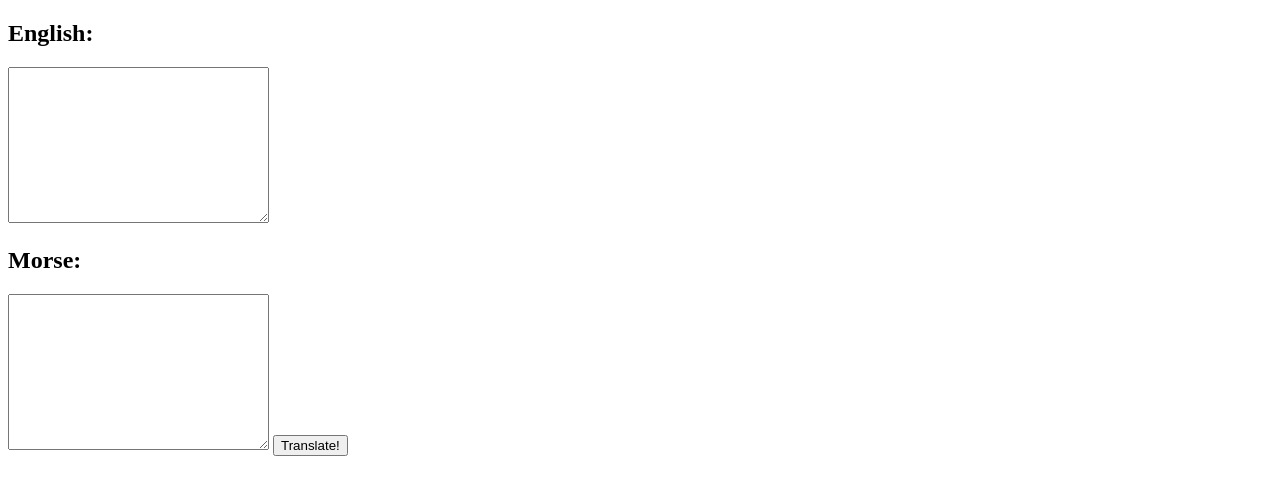
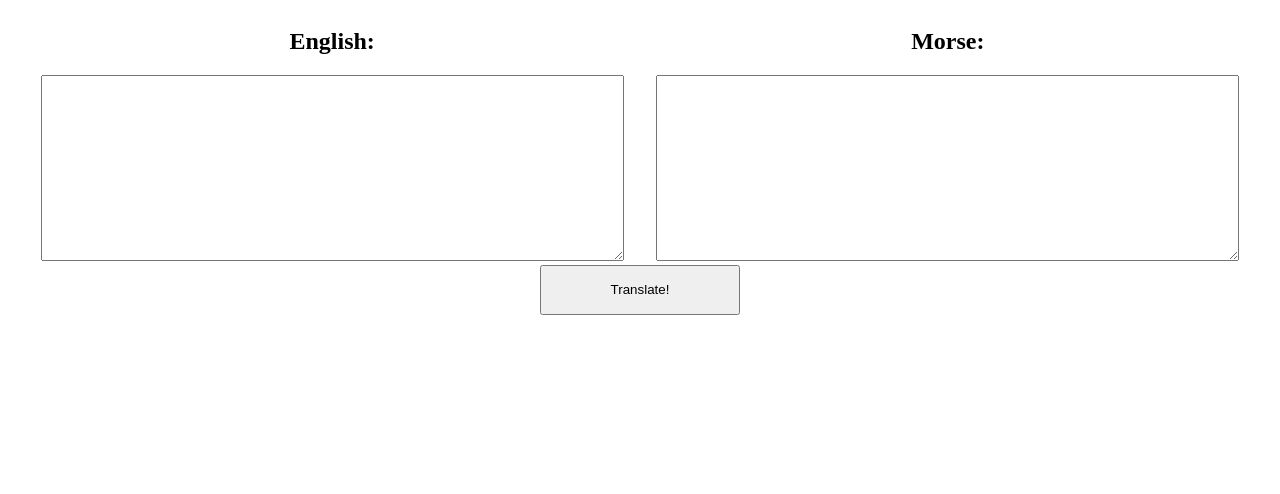
Before and after one commit to AStrickland94/morse-code-translator, a plain HTML site: page index.html in a window 1280 px wide. Drawn offline with Linux system fonts and the light colour scheme.

Commit message:
added some basic  styling

```diff
--- a/css/styles.scss
+++ b/css/styles.scss
@@ -0,0 +1,23 @@
+main {
+    display: flex;
+    flex-direction: column;
+}
+
+.mainDiv {
+    display: flex;
+    justify-content: space-evenly;
+}
+
+h2 {
+    text-align: center;
+}
+
+textarea {
+    font-size: larger;
+}
+
+button {
+    width: 200px;
+    height: 50px;
+    align-self: center;
+}
--- a/index.html
+++ b/index.html
@@ -10,20 +10,28 @@
     </head>
     <body>
         <main>
+            <div class="mainDiv">
+                <div class="transDiv">
                     <h2>English:</h2>
                     <textarea
                         name="engText"
                         id="engText"
-                cols="30"
+                        cols="60"
                         rows="10"
                     ></textarea>
+                </div>
+
+                <div class="transDiv">
                     <h2>Morse:</h2>
                     <textarea
                         name="morseText"
                         id="morseText"
-                cols="30"
+                        cols="60"
                         rows="10"
                     ></textarea>
+                </div>
+            </div>
+
             <button id="transBtn">Translate!</button>
         </main>
     </body>
```
Also changed, not shown: css/styles.css. Lines whose indentation alone changed are shown as unchanged.
